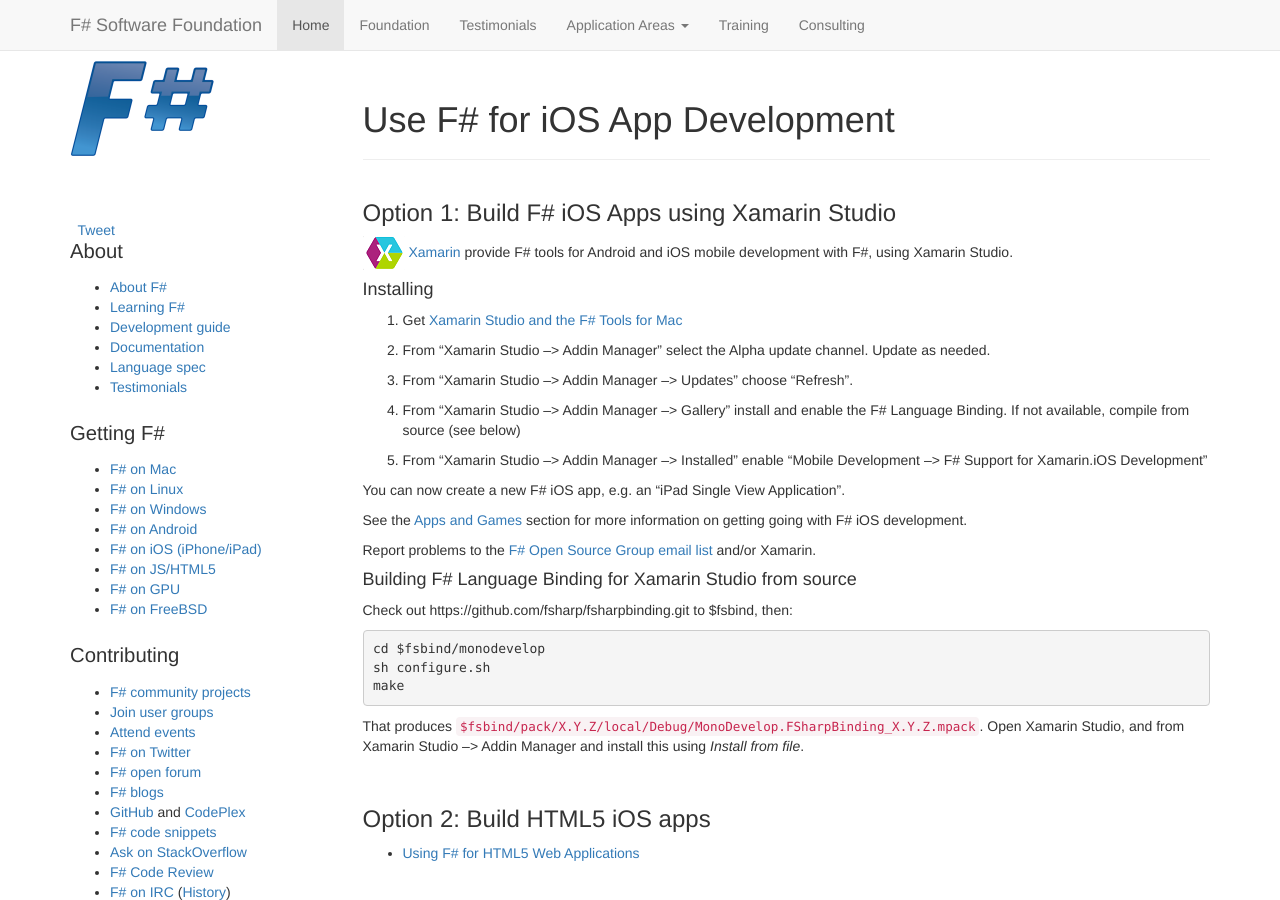
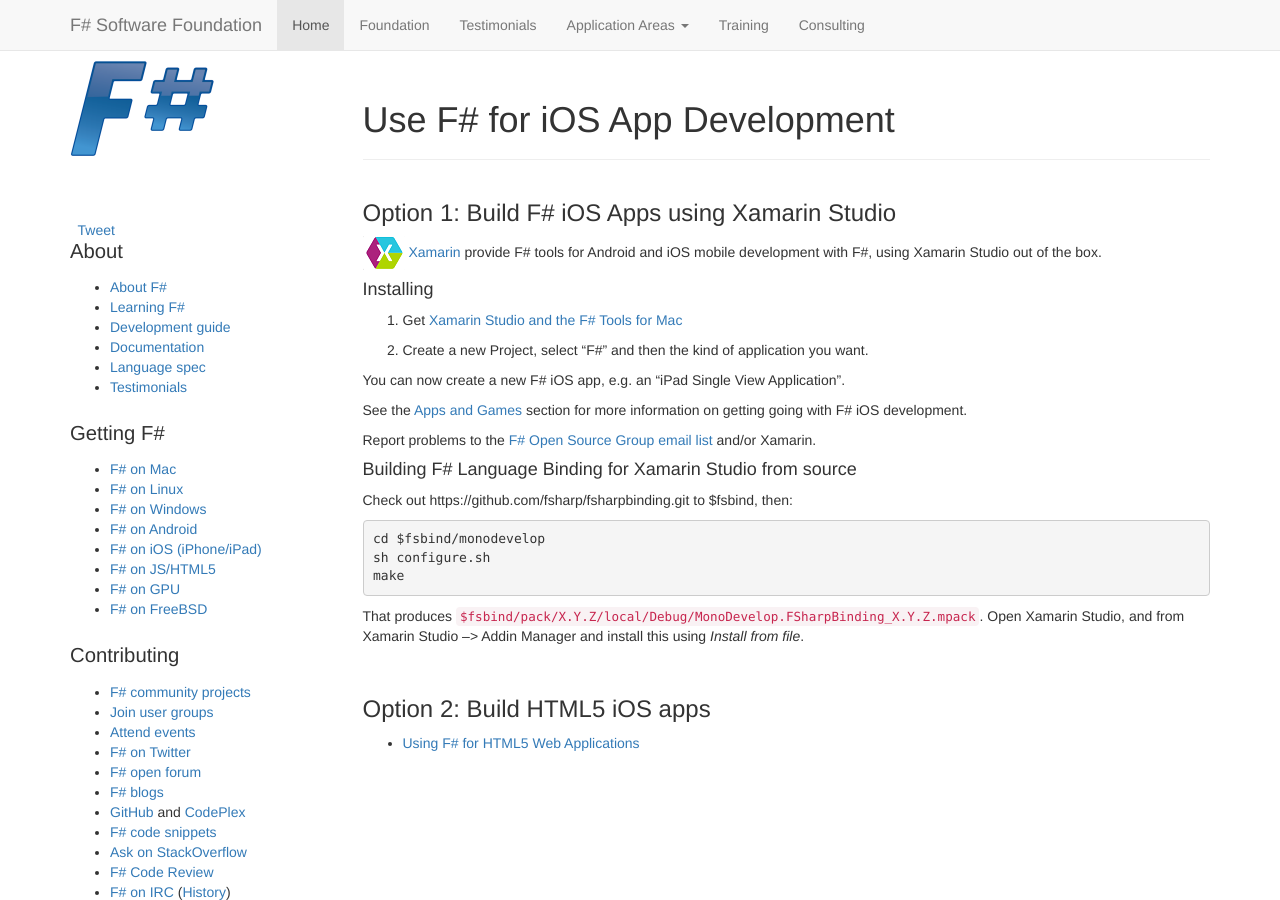
Before and after one commit to fsharp/fsharp.org, a Jekyll site: the page built from use/ios/index.md, in a window 1280 px wide and 900 px high. Built offline with Jekyll 4.4.1, drawn with Linux system fonts in a browser that asks for light colours; nearby versions of some CDN libraries; some web fonts are replaced; comment, search, counter and statistics services are not loaded.

Commit message:
Update index.md

```diff
--- a/use/ios/index.md
+++ b/use/ios/index.md
@@ -6,19 +6,13 @@
 
 ### Option 1: Build F# iOS Apps using Xamarin Studio
 
-![logo](/images/thumbs/xamarin-studio.png)&nbsp;[Xamarin](http://xamarin.com) provide F# tools for Android and iOS mobile development with F#, using Xamarin Studio.
+![logo](/images/thumbs/xamarin-studio.png)&nbsp;[Xamarin](http://xamarin.com) provide F# tools for Android and iOS mobile development with F#, using Xamarin Studio out of the box.
 
 #### Installing
 
 1. Get [Xamarin Studio and the F# Tools for Mac](/use/mac)
 
-2. From "Xamarin Studio --> Addin Manager" select the Alpha update channel. Update as needed.
-
-3. From "Xamarin Studio --> Addin Manager --> Updates" choose "Refresh".
-
-4. From "Xamarin Studio --> Addin Manager --> Gallery" install and enable the F# Language Binding. If not available, compile from source (see below)
-
-5. From "Xamarin Studio --> Addin Manager --> Installed" enable "Mobile Development --> F# Support for Xamarin.iOS Development"
+2. Create a new Project, select "F#" and then the kind of application you want.
 
 You can now create a new F# iOS app, e.g. an "iPad Single View Application".
 
```
